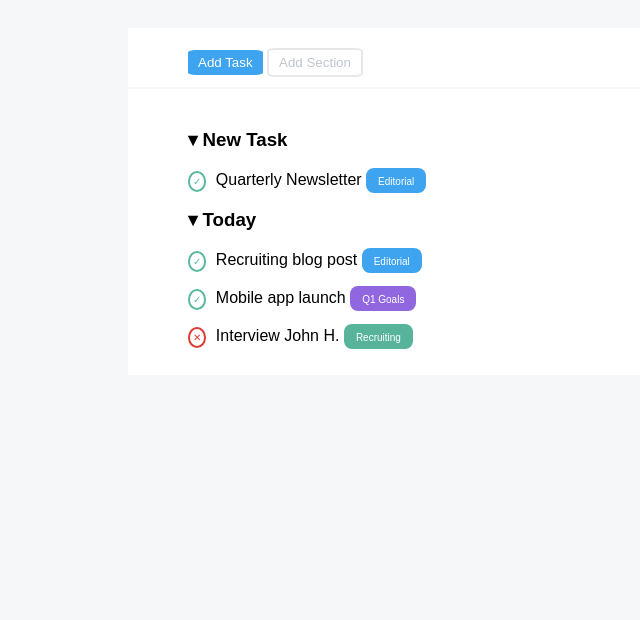
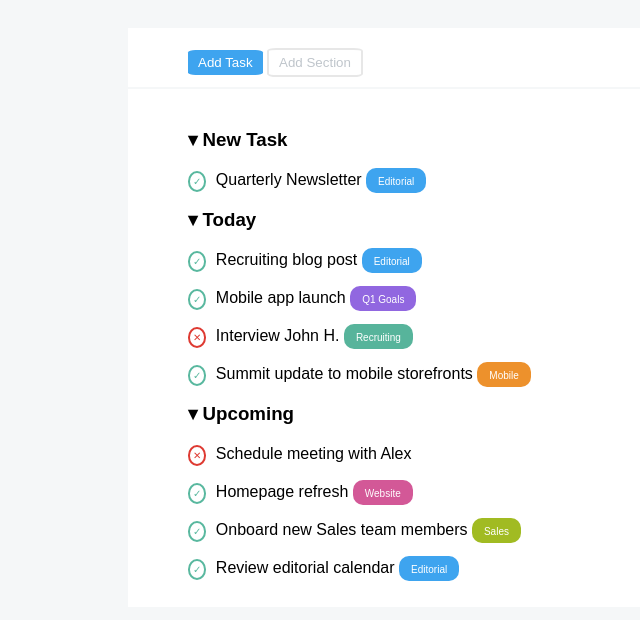
Before and after one commit to MichaelRosa9/html-css-toboolist, a plain HTML site: page index.html in a window 1280 px wide. Shown: the part 112-732 px from the top of the page, without its empty margins (0-640 px from the left). Drawn offline with Linux system fonts and the light colour scheme.

Commit message:
added "Upcoming" task-objective

```diff
--- a/css/style.css
+++ b/css/style.css
@@ -89,7 +89,7 @@ main {
   font-size: 10px;
   padding: 8px 12px 6px;
   color: #fff;
-  border-radius: 8px;
+  border-radius: 10px;
   text-align:center;
 }
 .editorial {
@@ -102,3 +102,14 @@ main {
 .recruiting {
   background-color: #57B49B;
 }
+
+.mobile {
+  background-color: #ED912C;
+}
+
+.website {
+  background-color: #D35897;
+}
+.sales {
+  background-color: #A1BB22;
+}
--- a/index.html
+++ b/index.html
@@ -52,7 +52,7 @@
              <span class="status editorial">Editorial</span>
           </p>
         </div>
-      </div>
+
         <div class="task-objective">
           <p>
             <span class="completed mark">&#x2713;</span>
@@ -60,16 +60,62 @@
              <span class="status q1">Q1 Goals</span>
           </p>
         </div>
+
         <div class="task-objective">
           <p>
             <span class="not-completed mark">&#x2715;</span>
              Interview John H.
              <span class="status recruiting">Recruiting</span>
           </p>
+        </div>
+
+          <div class="task-objective">
+            <p>
+              <span class="completed mark">&#x2713;</span>
+               Summit update to mobile storefronts
+               <span class="status mobile">Mobile</span>
+            </p>
           </div>
+      </div>
+      <!-- /Today -->
 
+      <!--  Upcoming-->
+      <div class="dropdown-task">
+        <h3>&#x25BE; Upcoming</h3>
 
-        <!-- /Today -->
+        <div class="task-objective">
+          <p>
+            <span class="not-completed mark">&#x2715;</span>
+             Schedule meeting with Alex
+          </p>
+        </div>
+
+        <div class="task-objective">
+          <p>
+            <span class="completed mark">&#x2713;</span>
+             Homepage refresh
+             <span class="status website">Website</span>
+          </p>
+        </div>
+
+        <div class="task-objective">
+          <p>
+            <span class="completed mark">&#x2713;</span>
+             Onboard new Sales team members
+             <span class="status sales">Sales</span>
+          </p>
+        </div>
+
+          <div class="task-objective">
+            <p>
+              <span class="completed mark">&#x2713;</span>
+               Review editorial calendar
+               <span class="status editorial">Editorial</span>
+            </p>
+          </div>
+      </div>
+
+      <!--  /Upcoming-->
 
     </section>
     <!-- /Task Schedule -->
```
